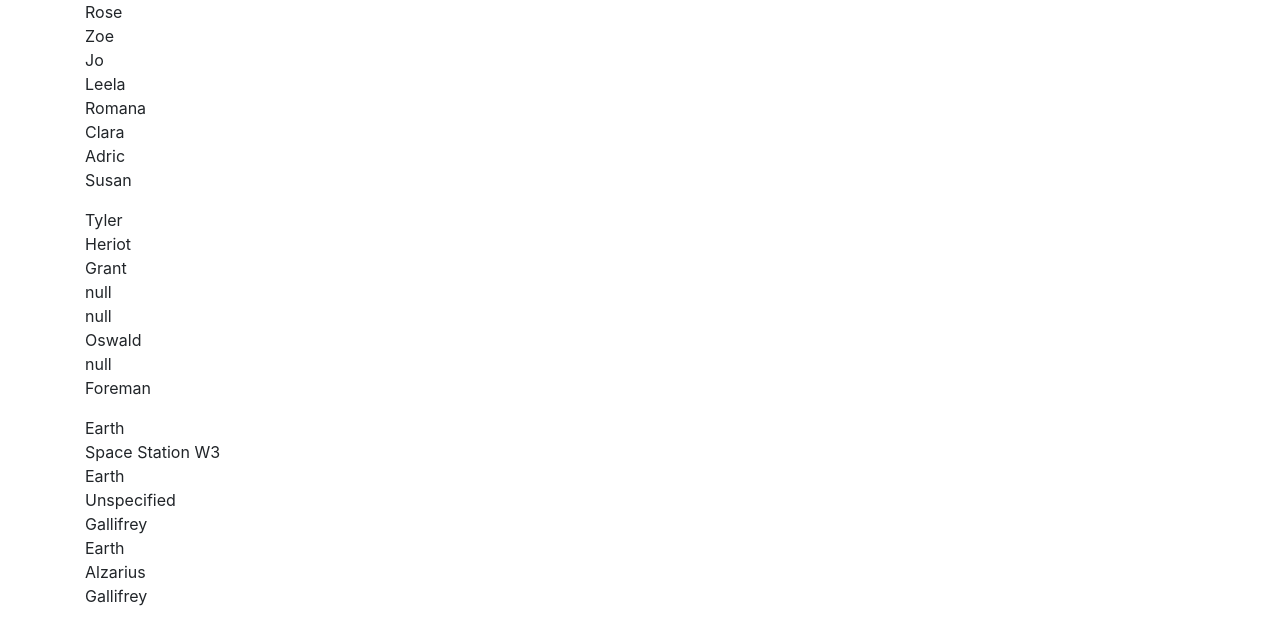
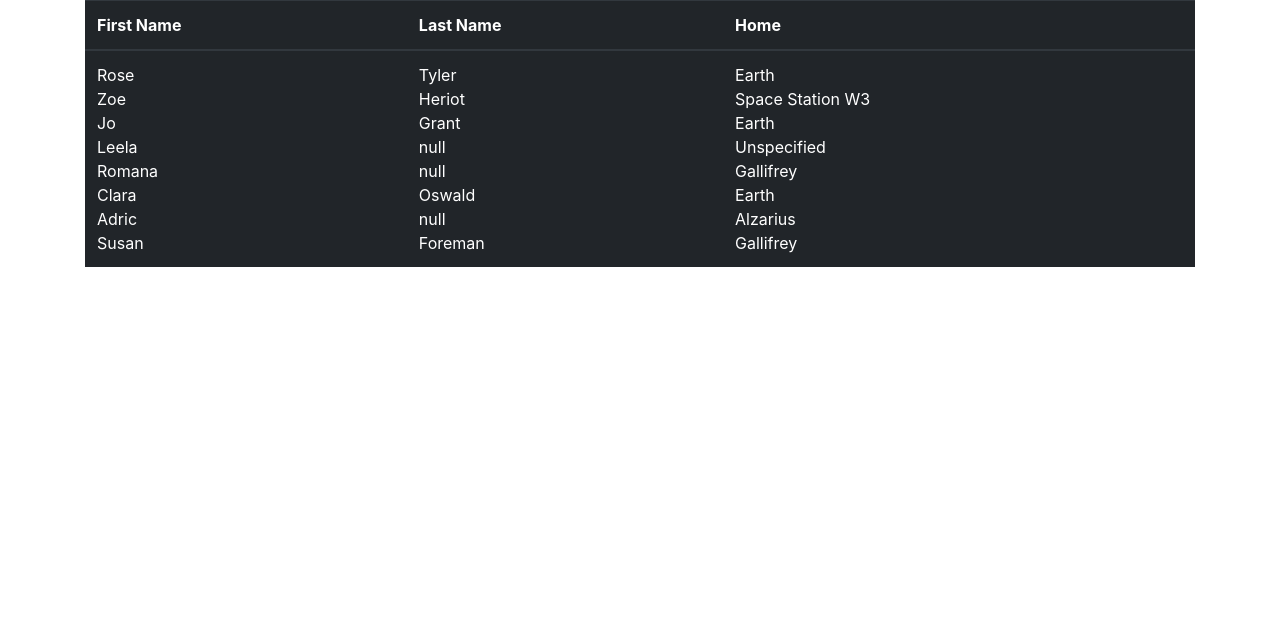
Before and after one commit to AceKingQueen/jetsons, a plain HTML site: page index.html in a window 1280 px wide. Drawn offline with nearby package versions, Linux system fonts and the light colour scheme.

Commit message:
bootstrap table assemble

```diff
--- a/index.html
+++ b/index.html
@@ -3,6 +3,8 @@
   The easiest thing to do is probably loop over the array  and for each object in the array, grab it and display it in the table.
 
 I could use jQuery to grab each object and assign where it should go in the table, which I probably should do because they use jQuery for sure
+
+Deal with nulls
 
 Once I get stuff showing up on the page, I should deploy to Heroku.
 
@@ -12,23 +14,42 @@ I'm not entirely sure how to insert the table into different elements within the
 
 <!DOCTYPE html>
 <html lang="en">
+
 <head>
-    <meta charset="UTF-8">
-    <meta name="viewport" content="width=device-width, initial-scale=1.0">
-    <meta http-equiv="X-UA-Compatible" content="ie=edge">
-    <!--Using Bootstrap to make a clean table that is easy to style-->
-    <link rel="stylesheet" href="https://stackpath.bootstrapcdn.com/bootstrap/4.1.2/css/bootstrap.min.css" integrity="sha384-Smlep5jCw/wG7hdkwQ/Z5nLIefveQRIY9nfy6xoR1uRYBtpZgI6339F5dgvm/e9B" crossorigin="anonymous">
-    <title>Jetson Space Station</title>
+  <meta charset="UTF-8">
+  <meta name="viewport" content="width=device-width, initial-scale=1.0">
+  <meta http-equiv="X-UA-Compatible" content="ie=edge">
+  <!--Using Bootstrap to make a clean table that is easy to style-->
+  <link rel="stylesheet" href="https://stackpath.bootstrapcdn.com/bootstrap/4.1.2/css/bootstrap.min.css" integrity="sha384-Smlep5jCw/wG7hdkwQ/Z5nLIefveQRIY9nfy6xoR1uRYBtpZgI6339F5dgvm/e9B"
+    crossorigin="anonymous">
+  <title>Jetson Space Station</title>
 </head>
+
 <body>
 
   <div class="container">
-    <p id="populate-first-name"></p>
-    <p id="populate-last-name"></p>
-    <p id="populate-home"></p>
 
-</div>
 
+
+    <table class="table table-hover table-dark">
+      <thead>
+        <tr>
+          <th scope="col">First Name</th>
+          <th scope="col">Last Name</th>
+          <th scope="col">Home</th>
+        </tr>
+      </thead>
+      <tbody>
+        <tr>
+          <!-- <th scope="row"></th> -->
+          <td class="populate-first-name"></td>
+          <td class="populate-last-name"></td>
+          <td class="populate-home"></td>
+        </tr>
+      </tbody>
+    </table>
+
+  </div>
 
 </body>
 <script src="https://ajax.googleapis.com/ajax/libs/jquery/3.3.1/jquery.min.js"></script>
--- a/javascript.js
+++ b/javascript.js
@@ -29,13 +29,13 @@ console.log(table_data[0]);
 //display the corresponding object at the populate-table divs in the html
 
 table_data.forEach(function(item) {
-    $("#populate-first-name").append("<div>" + item.first_name + "</div>");
+    $(".populate-first-name").append("<div>" + item.first_name + "</div>");
 });
 
 table_data.forEach(function(item) {
-    $("#populate-last-name").append("<div>" + item.last_name + "</div>");
+    $(".populate-last-name").append("<div>" + item.last_name + "</div>");
 });
 
 table_data.forEach(function(item) {
-    $("#populate-home").append("<div>" + item.home + "</div>");
+    $(".populate-home").append("<div>" + item.home + "</div>");
 });
```
Also changed, not shown: README.md.
